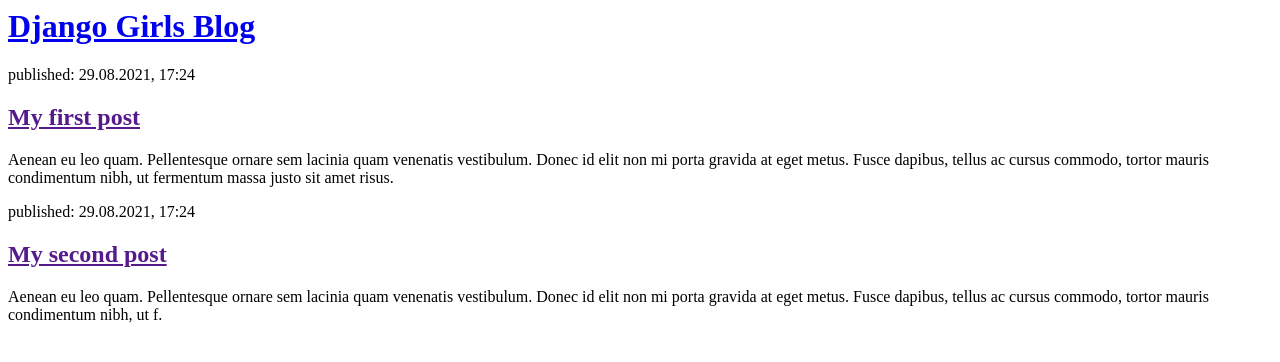
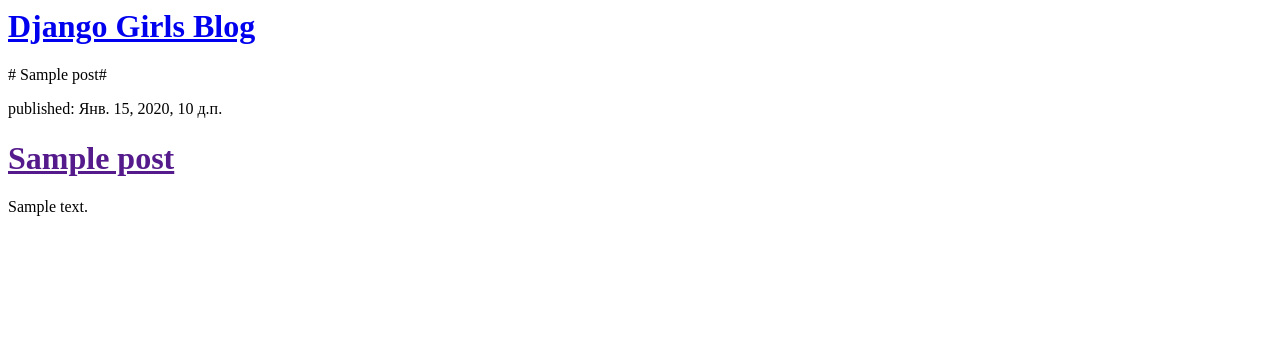
Before and after one commit to olewsha/my-first-blog, a Django app: template templates/blog/post_list.html in a window 1280 px wide. Shown: the top 362 px of the page. Run offline with Django 3.2, Linux system fonts and the light colour scheme; the template is opened without the code that fills it: most values are stand-ins (such as "Sample title", 1, 10 or a date in 2020).

Commit message:
Modified templates to display posts fromdatabase.

```diff
--- a/blog/views.py
+++ b/blog/views.py
@@ -1,5 +1,8 @@
 from django.shortcuts import render
+from django.utils import timezone
+from .models import Post
 
 
 def post_list(request):
-    return render(request, 'blog/post_list.html', {})
+    posts = Post.objects.filter(published_date__lte=timezone.now()).order_by('published_date')
+    return render(request, 'blog/post_list.html', {'posts': posts})
--- a/templates/blog/post_list.html
+++ b/templates/blog/post_list.html
@@ -7,16 +7,13 @@
             <h1><a href="/">Django Girls Blog</a></h1>
         </div>
 
-        <div>
-            <p>published: 29.08.2021, 17:24</p>
-            <h2><a href="">My first post</a></h2>
-            <p>Aenean eu leo quam. Pellentesque ornare sem lacinia quam venenatis vestibulum. Donec id elit non mi porta gravida at eget metus. Fusce dapibus, tellus ac cursus commodo, tortor mauris condimentum nibh, ut fermentum massa justo sit amet risus.</p>
-        </div>
-
-        <div>
-            <p>published: 29.08.2021, 17:24</p>
-            <h2><a href="">My second post</a></h2>
-            <p>Aenean eu leo quam. Pellentesque ornare sem lacinia quam venenatis vestibulum. Donec id elit non mi porta gravida at eget metus. Fusce dapibus, tellus ac cursus commodo, tortor mauris condimentum nibh, ut f.</p>
-        </div>
+        {% for post in posts %}
+            #  {{ post }}#
+            <div>
+                <p>published: {{ post.published_date }}</p>
+                <h1><a href="">{{ post.title }}</a></h1>
+                <p>{{ post.text|linebreaksbr }}</p>
+            </div>
+        {% endfor %}
     </body>
 </html>
```
Also changed, not shown: db.sqlite3.
